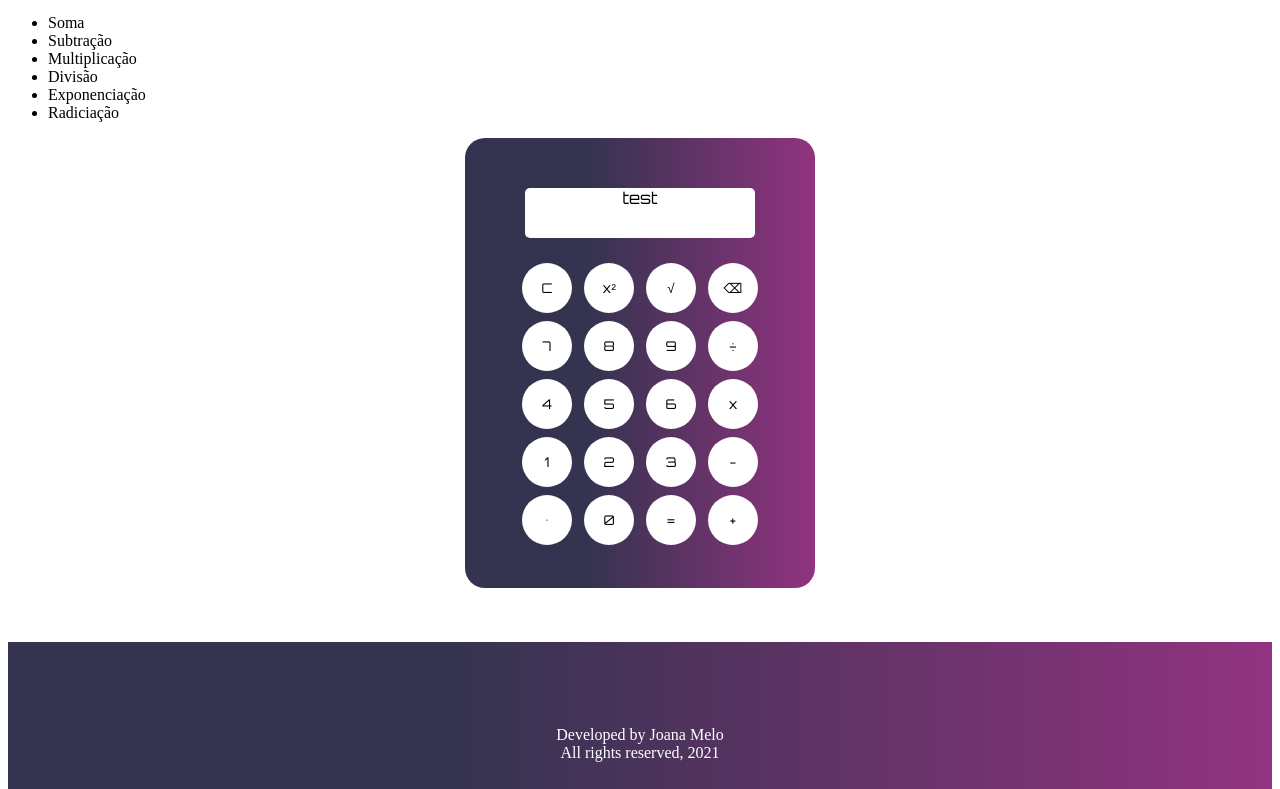
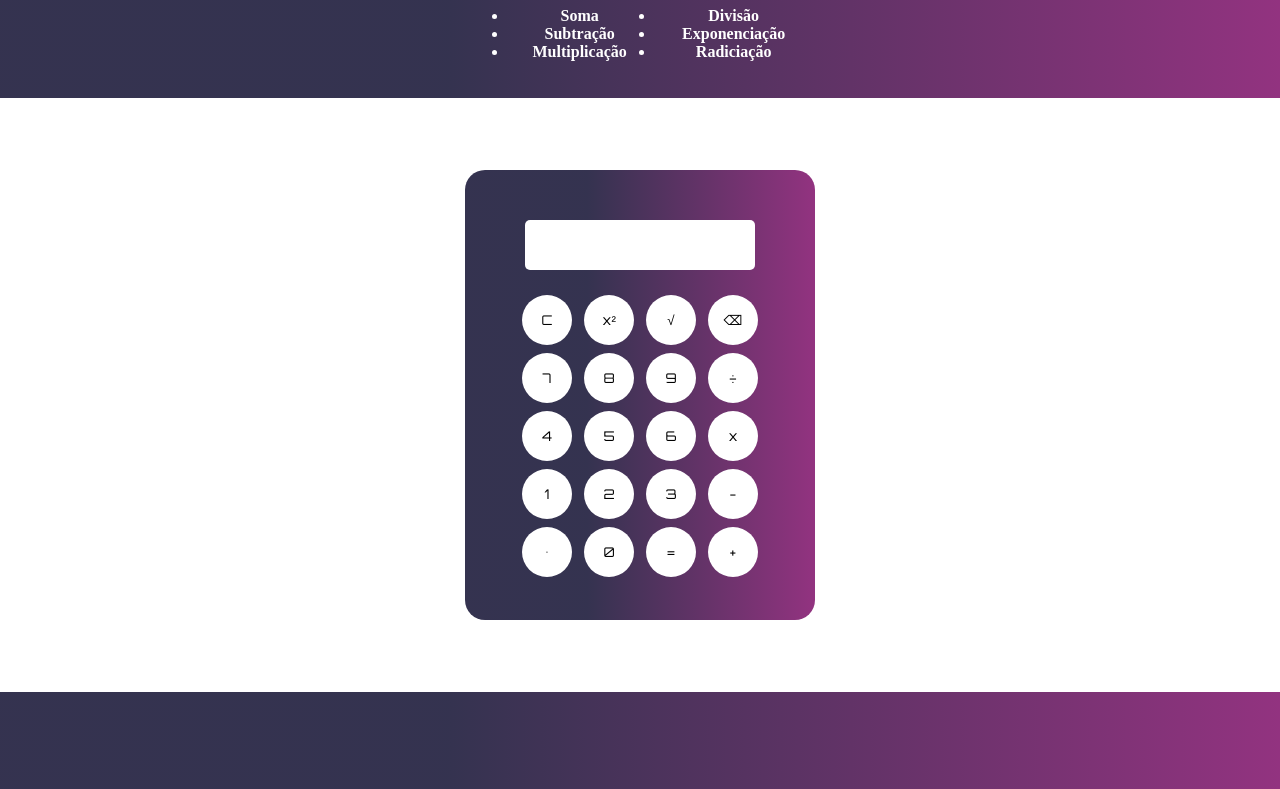
Before and after one commit to joanamelo13/calc-web, a plain HTML site: page index.html in a window 1280 px wide. Shown: the part 100-889 px from the top of the page. Drawn offline with Linux system fonts and the light colour scheme; files that its build step writes are made by us from their sources.

Commit message:
Files of calculator with JS, HTML and CSS.

```diff
--- /dev/null
+++ b/contents/css/style.css
@@ -0,0 +1,101 @@
+html{
+    margin: 0;
+    padding: 0;
+    list-style: none;
+    text-decoration: none;
+}
+
+.calc{
+    width: 250px;
+    height: 350px;
+    text-align: center !important;
+    vertical-align: middle !important;
+    margin: auto;
+    margin-left: auto;
+    margin-right: auto;
+    background: linear-gradient(90deg, rgba(2,0,36,0.8) 35%, rgba(119,0,96,0.8) 100%, rgba(0,146,255,0.8) 5%);
+    padding: 50px 50px;
+    border: none;
+    border-radius: 20px;
+}
+
+.buttons-digit{
+    width: 250px;
+    height: 250px;
+    text-align: center !important;
+    vertical-align: middle !important;
+    margin: 2px;
+    margin-left: auto;
+    margin-right: auto;
+}
+
+.result{
+    background: #fff;
+    width: 230px;
+    height: 50px;
+    text-align: center !important;
+    vertical-align: middle !important;
+    margin: auto;
+    margin-left: auto;
+    margin-right: auto;
+    color: #000;
+    font-family: 'Orbitron', sans-serif;
+    border: none;
+    border-radius: 5px;
+}
+
+.digits{
+    margin: 2px;
+    margin-left: auto;
+    margin-right: auto;
+    width: 50px !important;
+    height: 50px !important;
+    border: none;
+    border-radius: 50%;
+    font-family: 'Orbitron', sans-serif;
+    color: #000;
+    background: #fff;
+}
+
+.digits:hover{
+    background: rgba(255,255,255,0.8);
+}
+
+.operation{
+    width: 25% !important;
+    height: 25% !important;
+    margin: auto;
+    margin-left: auto;
+    margin-right: auto;
+    text-align: center !important;
+    vertical-align: middle !important;
+}
+
+
+body, head, h1{
+    margin: 0;
+    padding: 0;
+}
+
+header{
+    background: linear-gradient(90deg, rgba(2,0,36,0.8) 35%, rgba(119,0,96,0.8) 100%, rgba(0,146,255,0.8) 5%);
+    color:#fff;
+    text-align: center !important;
+    vertical-align: middle !important;
+    margin: 0;
+    padding: 0;
+    border: 0px;
+}
+
+footer{
+    background: linear-gradient(90deg, rgba(2,0,36,0.8) 35%, rgba(119,0,96,0.8) 100%, rgba(0,146,255,0.8) 5%);
+    size: 5px;
+    color: #fff;
+    text-align: center !important;
+    vertical-align: middle !important;
+    margin: none;
+    margin-left: none;
+    margin-right: none;
+    padding: 75px 75px;
+
+}
--- a/index.html
+++ b/index.html
@@ -11,21 +11,29 @@
     </head>
     <header>
         <div class="background">
-            <h1> Calculadora </h1>
-            <p> Operações disponíveis: </p>
+            <h1>Calculadora</h1>
+            <h2>Operações disponíveis:</h2>
             <ul>
+                <table class="operation">
+                    <th>
                         <li>Soma</li>
                         <li>Subtração</li>
                         <li>Multiplicação</li>
+                    </th>
+                    <th>
                         <li>Divisão</li>
                         <li>Exponenciação</li>
                         <li>Radiciação</li>
+                    </th>
+                </table>
             </ul>
+            <br>
         </div>
     </header>
     <body>
+        <br><br><br><br>
         <div class="calc">
-            <p class="result" id="resultado"> test</p>
+            <p class="result" id="resultado"></p>
             <br>
             <table class="buttons-digit">
                 <tr>
@@ -60,11 +68,11 @@
                 </tr>
             </table>
         </div>
-        <br><br><br>
+        <br><br><br><br>
     </body>
     <footer>
         <br>
-        <p> Developed by Joana Melo<br>All rights reserved,  2021</p>
+        <p>Developed by Joana Melo<br>All rights reserved,  2021</p>
     </footer>
 
 </html>
```
Lines whose indentation alone changed are shown as unchanged.
